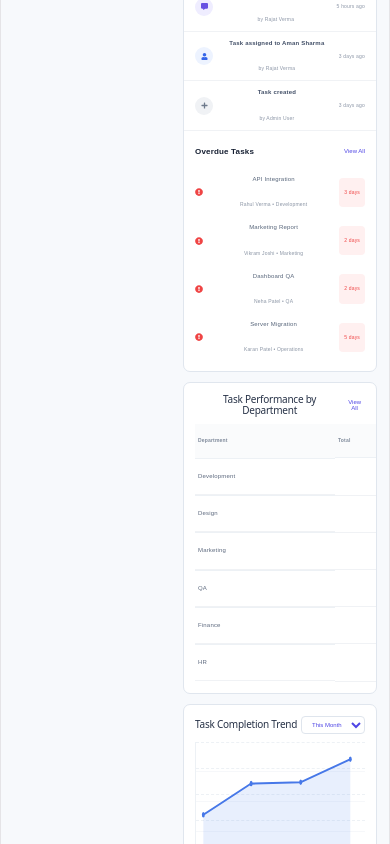
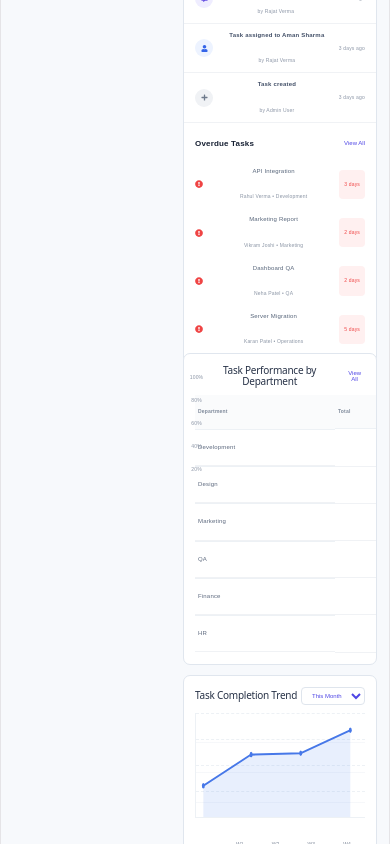
Before and after one commit to mayankpanse83-tech/manager-mangement-system, a React (Vite) app: page /admin/tasks in a window 390 px wide. Shown: the part 2242-3086 px from the top of the page. Built offline with nearby package versions, Linux system fonts and the light colour scheme.

Commit message:
Admin page complete

```diff
--- a/src/apps/admin/pages/AdminTasks.css
+++ b/src/apps/admin/pages/AdminTasks.css
@@ -1605,3 +1605,44 @@
     grid-column: auto !important;
   }
 }
+/* =========================================================
+   MOVE 3 ANALYTICS CARDS UP
+   ========================================================= */
+
+.task-analytics {
+  margin-top: -1px !important;
+  transform: translateY(-35px) !important;
+}
+
+/* Cards ke beech ka gap compact rakho */
+.task-analytics > .analytics-card {
+  margin-top: 0 !important;
+}
+
+/* Left task table ka neeche extra space hatao */
+.task-table-card {
+  margin-bottom: 0 !important;
+}
+
+.task-footer {
+  margin-bottom: 0 !important;
+  padding-bottom: 0 !important;
+}
+
+/* Analytics ko table ke immediately baad rakho */
+.task-list-area {
+  margin-bottom: 0 !important;
+}
+
+/* Responsive */
+@media (max-width: 1250px) {
+  .task-analytics {
+    transform: translateY(-20px) !important;
+  }
+}
+
+@media (max-width: 800px) {
+  .task-analytics {
+    transform: translateY(-10px) !important;
+  }
+}
```
